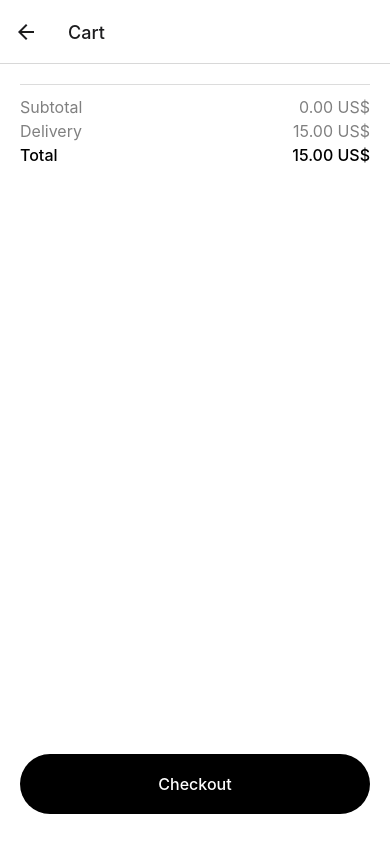
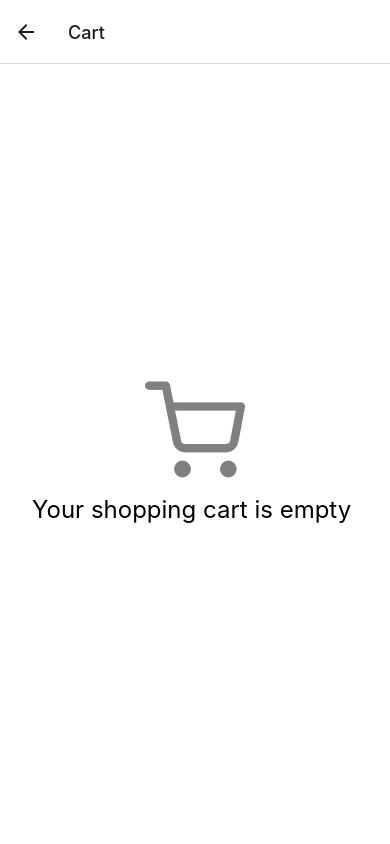
Before and after one commit to lucaspeixotochv/NikeApp, a React Native app: screen /Cart in a window 390 px wide. Built offline with nearby package versions, Linux system fonts and the light colour scheme.

Commit message:
Toast and EmptyCardItems

```diff
--- a/App.js
+++ b/App.js
@@ -7,8 +7,10 @@ import { store } from "./src/store";
 export default function App() {
   return (
     <Provider store={store}>
-      <Navigation />
-      <StatusBar style="auto" />
+      <View style={styles.container}>
+        <Navigation />
+        <StatusBar style="auto" />
+      </View>
     </Provider>
   );
 }
--- a/package.json
+++ b/package.json
@@ -18,7 +18,8 @@
     "react-native": "0.71.8",
     "react-native-safe-area-context": "4.5.0",
     "react-native-screens": "~3.20.0",
-    "react-redux": "^8.0.7"
+    "react-redux": "^8.0.7",
+    "toastify-react-native": "^3.1.0"
   },
   "devDependencies": {
     "@babel/core": "^7.20.0"
--- a/src/components/CartListItem.js
+++ b/src/components/CartListItem.js
@@ -32,12 +32,21 @@ const CartListItem = ({ cartItem }) => {
         <Text style={styles.size}>Size {cartItem.size}</Text>
 
         <View style={styles.footer}>
+          {cartItem.quantity > 1 ? (
             <Feather
               onPress={decreaseQuantity}
               name="minus-circle"
               size={24}
               color="gray"
             />
+          ) : (
+            <Feather
+              name="trash"
+              onPress={decreaseQuantity}
+              size={24}
+              color="gray"
+            />
+          )}
           <Text style={styles.quantity}>{cartItem.quantity}</Text>
           <Feather
             onPress={increaseQuantity}
--- /dev/null
+++ b/src/components/EmptyCardItems.js
@@ -0,0 +1,28 @@
+import { StyleSheet, Text, View } from "react-native";
+import React from "react";
+import { Feather } from "@expo/vector-icons";
+
+const EmptyCardItems = () => {
+  return (
+    <View style={styles.container}>
+      <Feather name="shopping-cart" size={100} color="gray" />
+      <Text style={styles.text}>Your shopping cart is empty </Text>
+    </View>
+  );
+};
+
+export default EmptyCardItems;
+
+const styles = StyleSheet.create({
+  container: {
+    justifyContent: "center",
+    alignItems: "center",
+    padding: 16,
+    flex: 1,
+  },
+  text: {
+    fontSize: 24,
+    marginVertical: 8,
+    textAlign: "center",
+  },
+});
--- a/src/screens/ProductDetailsScreen.js
+++ b/src/screens/ProductDetailsScreen.js
@@ -9,23 +9,24 @@ import {
   Pressable,
 } from "react-native";
 import React from "react";
-import products from "../data/products";
 import { useSelector } from "react-redux";
 import { useDispatch } from "react-redux";
 import { cartSlice } from "../store/cartSlice";
+import ToastManager, { Toast } from "toastify-react-native";
 
 const ProductDetailsScreen = () => {
-  // const product = products[0];
   const { width } = useWindowDimensions();
   const product = useSelector((state) => state.products.selectedProduct);
   const dispatch = useDispatch();
 
   const addToCart = () => {
     dispatch(cartSlice.actions.addCartItem({ product }));
+    Toast.success("Added to cart !");
   };
 
   return (
     <View>
+      <ToastManager position="top" />
       <ScrollView>
         <FlatList
           data={product.images}
@@ -55,7 +56,6 @@ const ProductDetailsScreen = () => {
       >
         <Text style={styles.buttonText}>Add to cart</Text>
       </Pressable>
-      {/* Navigation icon */}
     </View>
   );
 };
--- a/src/screens/ShoppingCartScreen.js
+++ b/src/screens/ShoppingCartScreen.js
@@ -14,6 +14,7 @@ import {
   selectDeliveryPrice,
   selectTotal,
 } from "../store/cartSlice";
+import EmptyCardItems from "../components/EmptyCardItems";
 
 const ShoppingCartTotals = () => {
   const subtotal = useSelector(selectSubtotal);
@@ -46,6 +47,8 @@ const ShoppingCartScreen = () => {
 
   return (
     <>
+      {cartItems.length > 0 ? (
+        <>
           <FlatList
             data={cartItems}
             renderItem={({ item }) => <CartListItem cartItem={item} />}
@@ -54,6 +57,10 @@ const ShoppingCartScreen = () => {
           <Pressable style={[styles.button, { width: width - 40 }]}>
             <Text style={styles.buttonText}>Checkout</Text>
           </Pressable>
+        </>
+      ) : (
+        <EmptyCardItems />
+      )}
     </>
   );
 };
```
Also changed, not shown: 1 other file (tests, documents, lock files or other folders). Lines whose indentation alone changed are shown as unchanged.
